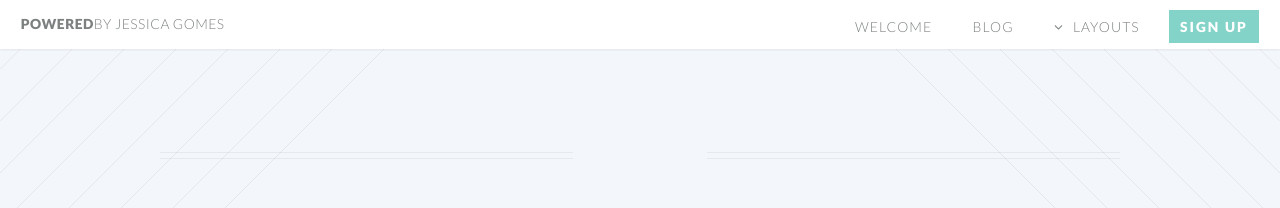
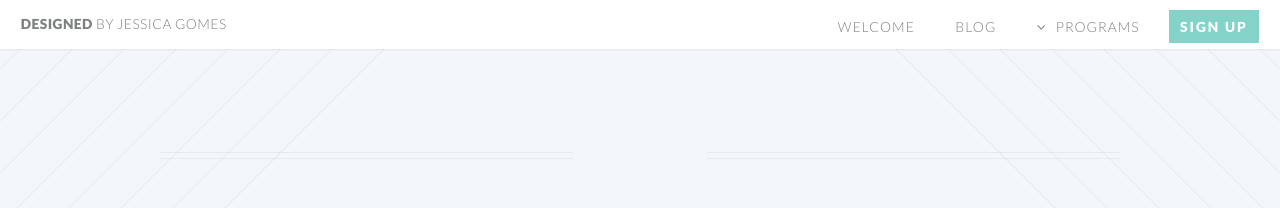
Before and after one commit to jessiegomes/jessiegomes.github.io, a Jekyll site: the page built from _posts/2014-08-07-first-post.markdown, in a window 1280 px wide. Shown: the top 208 px of the page. Built offline with Jekyll 4.4.1, drawn with Linux system fonts in a browser that asks for light colours.

Commit message:
changed header

```diff
--- a/_includes/header.html
+++ b/_includes/header.html
@@ -1,15 +1,15 @@
 <header id="header">
-				<h1 id="logo"><a href="/">Powered<span>by Jessica Gomes</span></a></h1>
+				<h1 id="logo"><a href="/">Designed <span>by Jessica Gomes</span></a></h1>
 				<nav id="nav">
 					<ul>
 						<li><a href="/">Welcome</a></li>
                         <li><a href="/blog.html">Blog</a></li>
 						<li class="submenu">
-							<a href="">Layouts</a>
+							<a href="">Programs</a>
 							<ul>
-								<li><a href="/left-sidebar.html">Left Sidebar</a></li>
-								<li><a href="/right-sidebar.html">Right Sidebar</a></li>
-								<li><a href="/no-sidebar.html">No Sidebar</a></li>
+								<li><a href="/left-sidebar.html">After School Day Care</a></li>
+								<li><a href="/right-sidebar.html">Tutoring</a></li>
+								<li><a href="/no-sidebar.html">Summer Program</a></li>
 								<li><a href="/contact.html">Contact</a></li>
 								<li class="submenu">
 									<a href="">Submenu</a>
```
